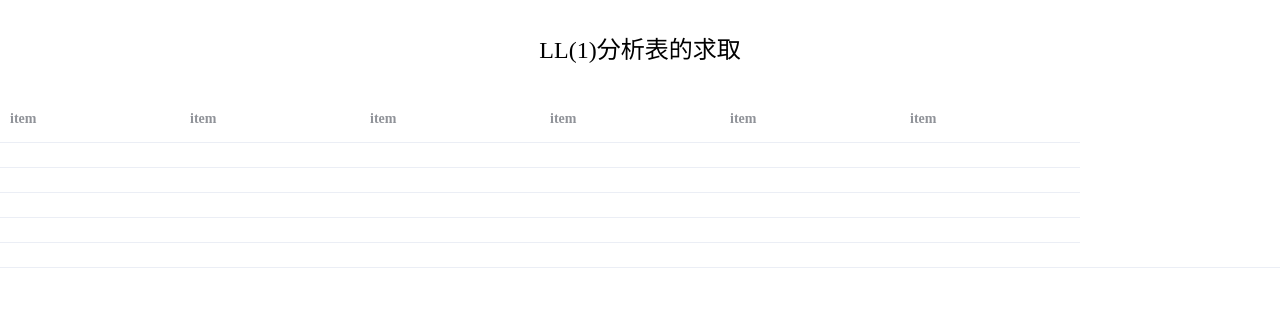
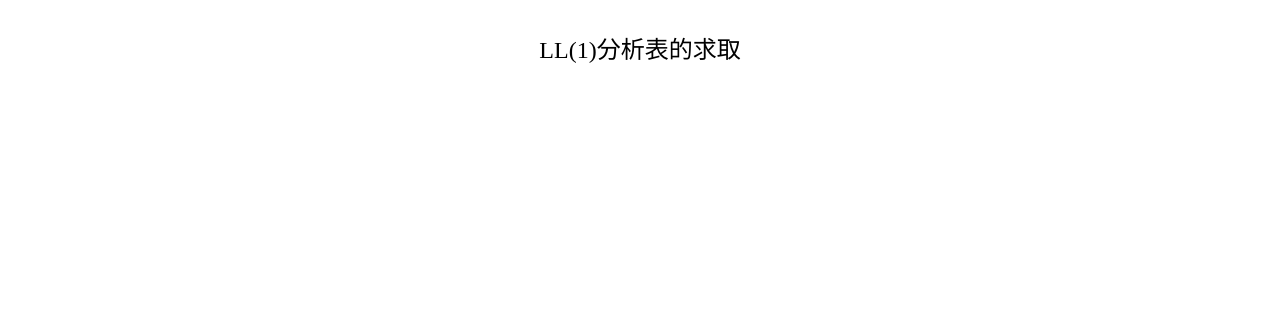
Before and after one commit to kinglc/LL1, a Vue app: page / in a window 1280 px wide. Shown: the top 318 px of the page. Built offline with nearby package versions, Linux system fonts and the light colour scheme.

Commit message:
大改right之前

```diff
--- a/src/components/ll1.vue
+++ b/src/components/ll1.vue
@@ -15,14 +15,13 @@
   </div>
   <div v-else class="content">
     <el-table
-      :data="grammars">
+      :data="tableData">
       <div v-for="item in right">
       <el-table-column
-        prop="item"
-        label="item"
-        width="180"
-        column-key="date"
+        :prop="prop"
+        :label="item"
       >
+        {{grammars[i]}}
       </el-table-column>
       </div>
     </el-table>
@@ -45,8 +44,7 @@
             right:[],
             first:[],
             follow:[],
-
-
+            tableData:[],
           }
         },
 
@@ -82,12 +80,13 @@
 
           getStr:function(){
             let ss = this.input.split('\n');
+            let right=[];
             for(let i = 0;i<ss.length;i++){
               if(ss[i].length>0){
                 let g = ss[i].split("->");
                 let r = g[1].split('|');
                 this.left.push(g[0]);
-                this.right.push(g[1]);
+                right.push(g[1]);
                 let grammar = {
                   left:g[0],
                   right:r,
@@ -96,18 +95,24 @@
               }
             }
             //剔除重复及|
-            this.right = Array.from(new Set(this.right.join('').split('')));
-            if(this.right.indexOf('|')!==-1) {
-              this.right.splice(this.right.indexOf('|'), 1);
+            right = Array.from(new Set(this.right.join('').split('')));
+            if(right.indexOf('|')!==-1) {
+              right.splice(this.right.indexOf('|'), 1);
             }
             //剔除非终结符,初始化first和follow
             for(let i=0;i<this.left.length;i++) {
               this.first[i] = [];
               this.follow[i] = [];
-              if (this.right.indexOf(this.left[i]) !== -1) {
-                this.right.splice(this.right.indexOf(this.left[i]), 1);
+              if (right.indexOf(this.left[i]) !== -1) {
+                right.splice(this.right.indexOf(this.left[i]), 1);
               }
             }
+
+            right.unshift("G","First","Follow");
+            // for(let i=0;i<right.length;i++){
+            //   let obj={};
+            //
+            // }
           },
 
           getFirst:function(index){
@@ -202,7 +207,38 @@
           },
 
           setTable:function () {
-
+            for(let i = 0;i<this.left.length;i++){
+              let tmp = [this.left[i],this.first[i],this.follow[i]];
+              for(let j = 3;j<this.right.length;j++){
+                tmp[j]="";
+              }
+              for(let j = 0;j<this.first[i].length;j++){
+                if(this.first[j]==='ε'){
+                  for(let k = 3; k < this.right.length; k++){
+                    if(this.follow[i].indexOf(this.right[k])!==-1){
+                      tmp[k].concat(this.left[i]+"->ε\n");
+                    }
+                  }
+                }else {
+                  for (let k = 0; k < this.grammars[i].right.length; k++) {
+                    if (this.grammars[i].right[k].indexOf(this.first[j]) !== -1) {
+                      tmp[k].concat(this.left[i] + "->" + this.grammars[i].right[k] + "\n");
+                    }
+                  }
+                }
+              }
+              let obj={};
+              for(let j = 0;j<this.right.length;j++){
+                console.log(this.right[j]);
+                Object.defineProperty(obj,this.right[j],{
+                  value:tmp[j],
+                  writable:true,
+                });
+                console.log(this.right[j]);
+              }
+              this.tableData.push(obj);
+            }
+            console.log(this.tableData);
           },
 
         }
```
